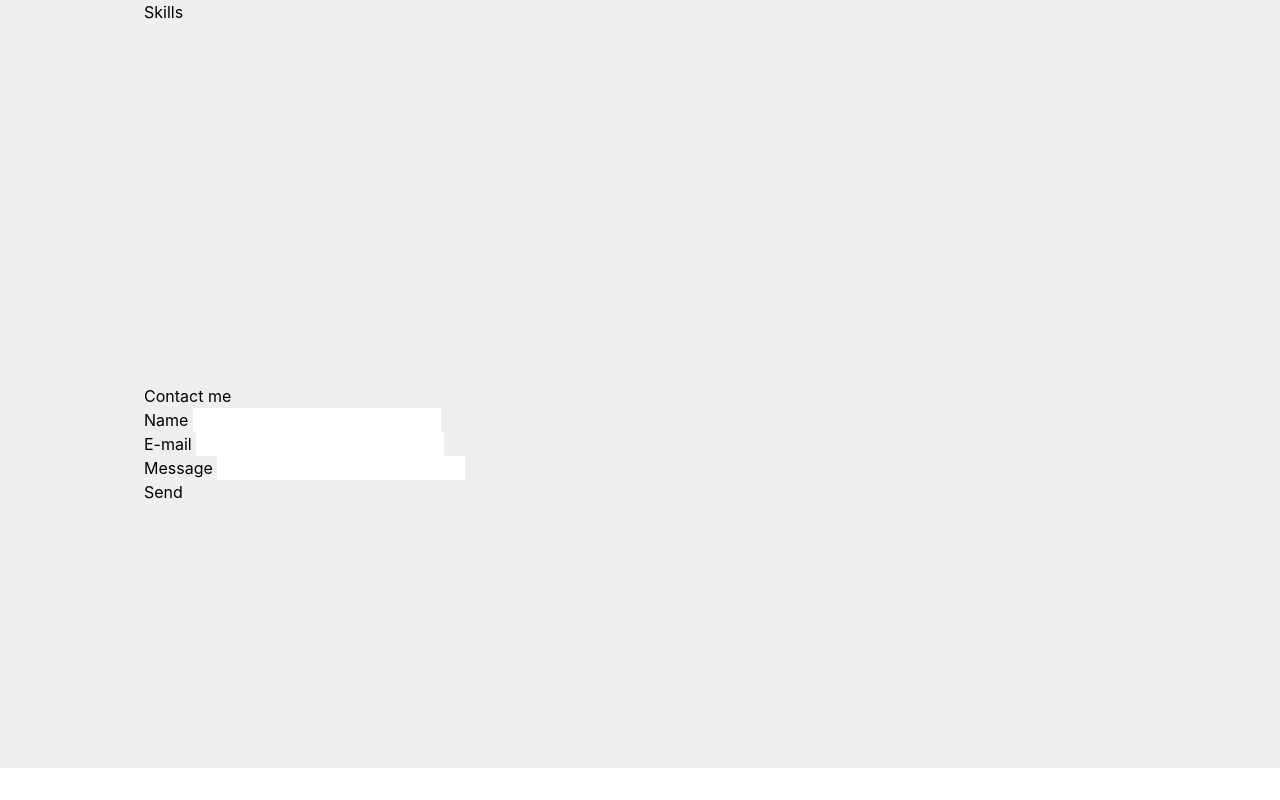
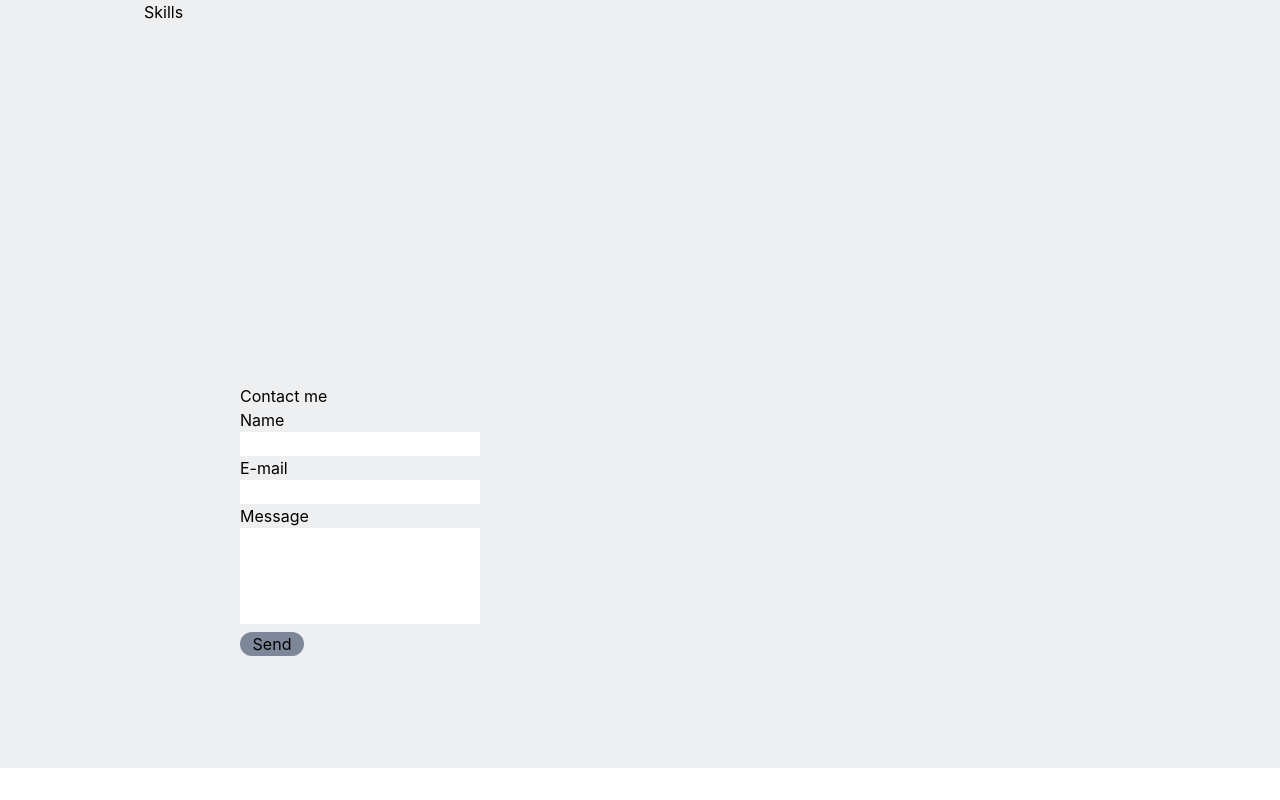
Before and after one commit to Oferlis/portfolio-website, a React (Create React App) app: page / in a window 1280 px wide. Shown: the part 771-1571 px from the top of the page. Built offline with nearby package versions, Linux system fonts and the light colour scheme.

Commit message:
further contact form design

```diff
--- a/src/components/Contact.js
+++ b/src/components/Contact.js
@@ -8,24 +8,24 @@ export default function Contact() {
 
     //resource https://www.positronx.io/how-to-build-a-simple-contact-form-in-react-js-app/
 
-    return (<div className="flex h-96 flex-col">
+    return (<div className="flex h-96 flex-col mx-24">
         <h2>
             Contact me
         </h2>
-        <form onSubmit={handleSubmit} className="flex flex-col">
-            <div>
+        <form onSubmit={handleSubmit} className="flex flex-col w-60">
+            <div className="flex flex-col">
                 <label htmlFor="name">Name </label>
                 <input type="text" id="name" required/>
             </div>
-            <div>
+            <div className="flex flex-col">
                 <label htmlFor="email">E-mail </label>
                 <input type="text" id="email" required/>
             </div>
-            <div>
+            <div className="flex flex-col">
                 <label htmlFor="message">Message </label>
-                <input type="text" id="message" required/>
+                <input className="h-24" type="text" id="message" required/>
             </div>
-            <button type="submit" className="flex justify-start">
+            <button type="submit" className="flex bg-[#7e8799] rounded-xl justify-center w-16 my-2">
                 {formStatus}
             </button>
         </form>
--- a/src/input.css
+++ b/src/input.css
@@ -1,3 +1,9 @@
 @tailwind base;
 @tailwind components;
 @tailwind utilities;
+
+@layer components {
+    .col-div {
+      @apply flex flex-col;
+    }
+  }
```
